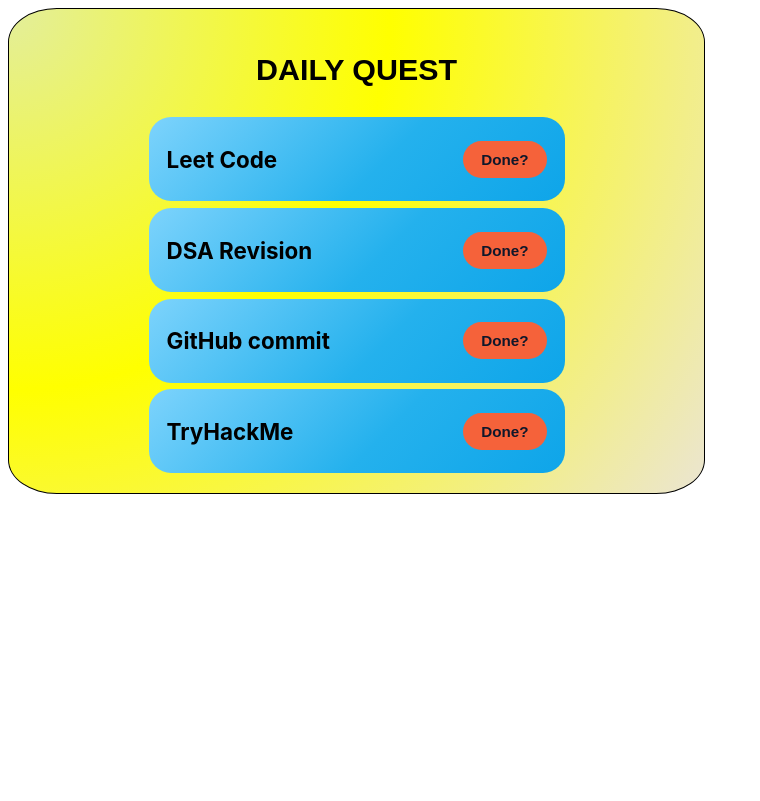
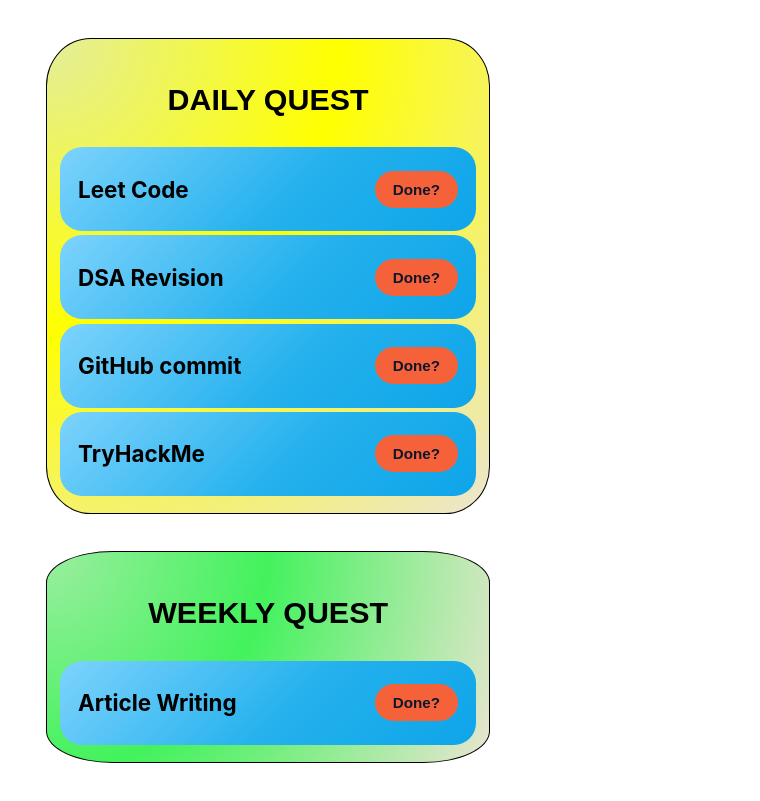
Before and after one commit to Arumparithi42/Solo-Leveling, a React (Vite) app: page / in a window 1280 px wide. Shown: the whole page, without its empty margins (0-760 px from the left). Built offline with nearby package versions, Linux system fonts and the light colour scheme.

Commit message:
Added Weekly Quest

```diff
--- a/src/App.css
+++ b/src/App.css
@@ -1,13 +1,14 @@
+
 .dailyQuest{
   border : 1px solid ;
-  width : 53%;
+  width : 33%;
   font-family: sans-serif;
   /* background: rgb(236, 238, 68); */
   background: radial-gradient(circle at top left, #e3ee9b 0%, YELLOW 45%, #ebe5d2 100%);
 
-
+  margin : 3%;
   padding : 1%;
-  border-radius: 7%;
+  border-radius: 10%;
 }
 .dailyQuest p{
   font-size: 1.9rem;
@@ -17,6 +18,25 @@
 
 }
 
+.weeklyQuest{
+  margin : 3%;
+  border : 1px solid ;
+  width : 33%;
+  font-family: sans-serif;
+  /* background: rgb(236, 238, 68); */
+  background: radial-gradient(circle at top left, #9bee9f 0%, rgb(67, 242, 93) 45%, #ebe5d2 100%);
+
+
+  padding : 1%;
+  border-radius: 15%;
+}
+.weeklyQuest p{
+  font-size: 1.9rem;
+  font-weight : 750;
+  display : flex;
+  justify-content: center;
+
+}
 
 .todoTemplate {
   display: flex;
--- a/src/App.jsx
+++ b/src/App.jsx
@@ -1,5 +1,6 @@
 import "./App.css";
 import DailyQuest from "./DailyQuest"
+import WeeklyQuest from "./WeeklyQuest"
 import Practice from "./Practices";
 function App() {
 
@@ -7,6 +8,7 @@
    <>
    <DailyQuest></DailyQuest>
    {/* <Practice></Practice> */}
+    <WeeklyQuest></WeeklyQuest>
    </>
   )
 }
--- /dev/null
+++ b/src/WeeklyQuest.jsx
@@ -0,0 +1,11 @@
+import TodoTemplate from "./TodoTemplate";
+function DailyQuest(){
+    return(
+        <div className = "weeklyQuest">
+            <p>WEEKLY QUEST</p>
+        <TodoTemplate msg = "Article Writing"> </TodoTemplate>
+
+        </div>
+    )
+}
+export default DailyQuest;
```
